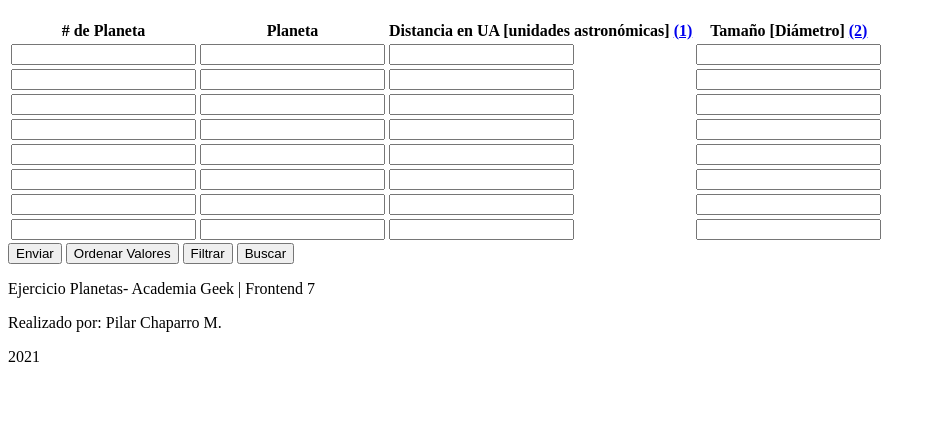
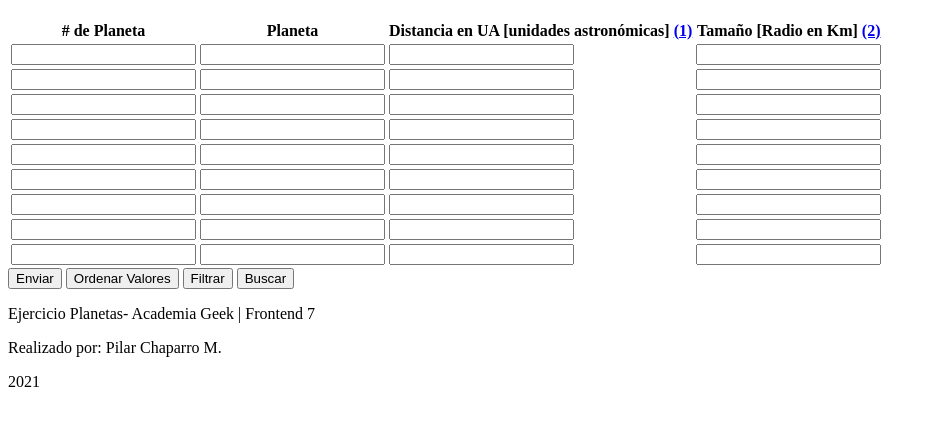
Before and after one commit to ChaparroMP/Ac-Geek-Frontend7, a plain HTML site: page Sesion1_Ejercicio_Planetas/index.html in a window 1280 px wide. Shown: the part 61-486 px from the top of the page, without its empty margins (0-936 px from the left). Drawn offline with Linux system fonts and the light colour scheme.

Commit message:
Se modifican nombres y también las unidades de Tamaño

```diff
--- a/Sesion1_Ejercicio_Planetas/index.html
+++ b/Sesion1_Ejercicio_Planetas/index.html
@@ -31,7 +31,7 @@
                 <th> Distancia en UA [unidades astronómicas] <a
                         href="http://recursostic.educacion.es/secundaria/edad/1esobiologia/1quincena3/1quincena3_contenidos_3a.htm#:~:text=Expresadas%20en%20ua%2C%20las%20distancias,son%2C%20aproximadamente%2C%20150000000%20km.">(1)</a>
                 </th>
-                <th> Tamaño [Diámetro] <a
+                <th> Tamaño [Radio en Km] <a
                         href="http://www.sc.ehu.es/sbweb/ocw-fisica/celeste/solar/sistema_solar.xhtml">(2)</a> </th>
             </tr>
         </thead>
@@ -95,6 +95,14 @@
                 <td> <input type="number" id="d_planet_8" class="planet8_planet_distance"> </td>
                 <td> <input type="number" id="t_planet_8" class="planet8_planet_size"> </td>
             </tr>
+
+            <!-- Planet 9-->
+            <tr>
+                <td> <input type="number" id="n_planet_9" class="planet9_planet_numeration"> </td>
+                <td> <input type="text" id="np_planet_9" class="planet9_planet_name"> </td>
+                <td> <input type="number" id="d_planet_9" class="planet9_planet_distance"> </td>
+                <td> <input type="number" id="t_planet_9" class="planet9_planet_size"> </td>
+            </tr>
         </tbody>
     </table>
 
@@ -112,7 +120,7 @@
         <p> 2021</p>
     </footer>
 
-    <script src="./script/script.js"></script>
+    <script src="./script/planets.js"></script>
 </body>
 
 
```
